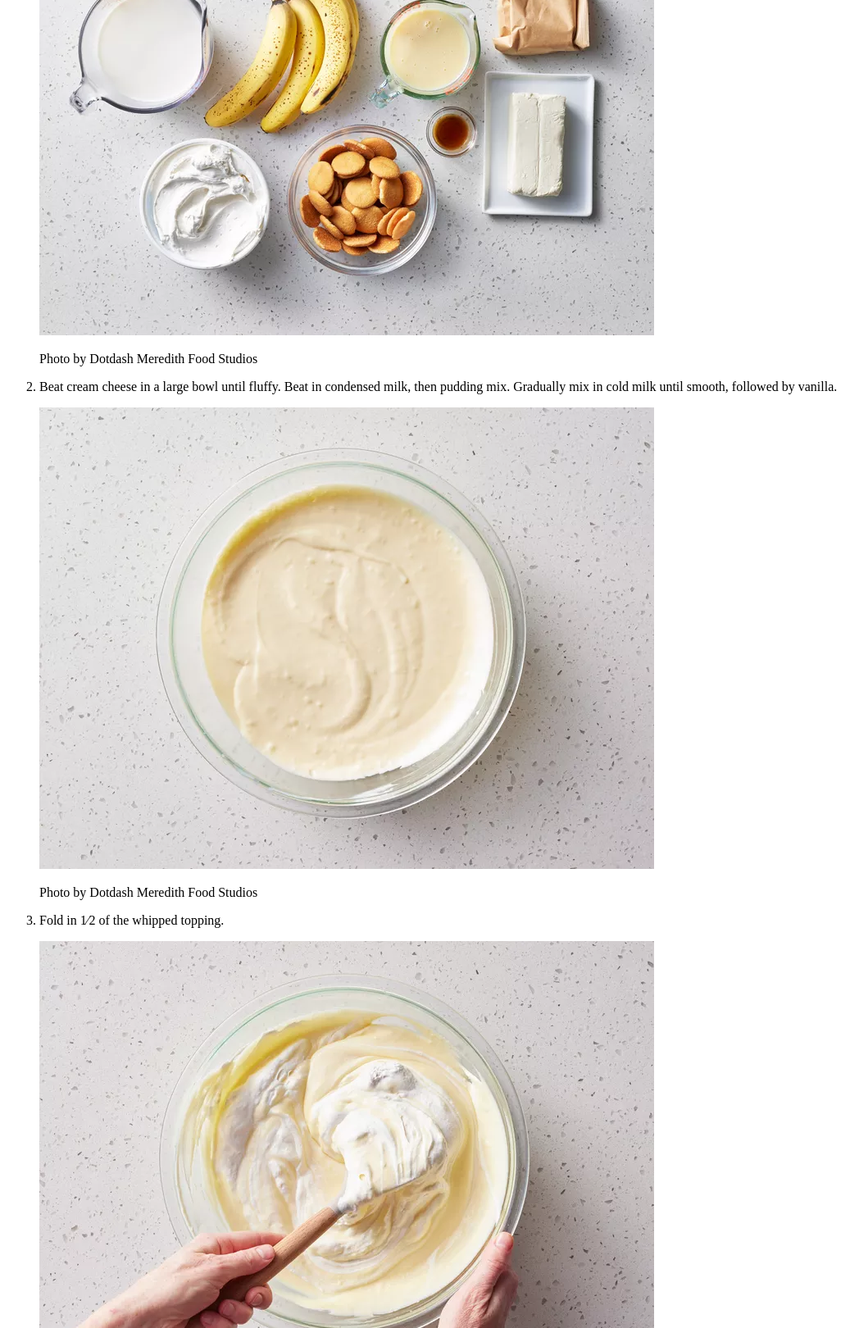
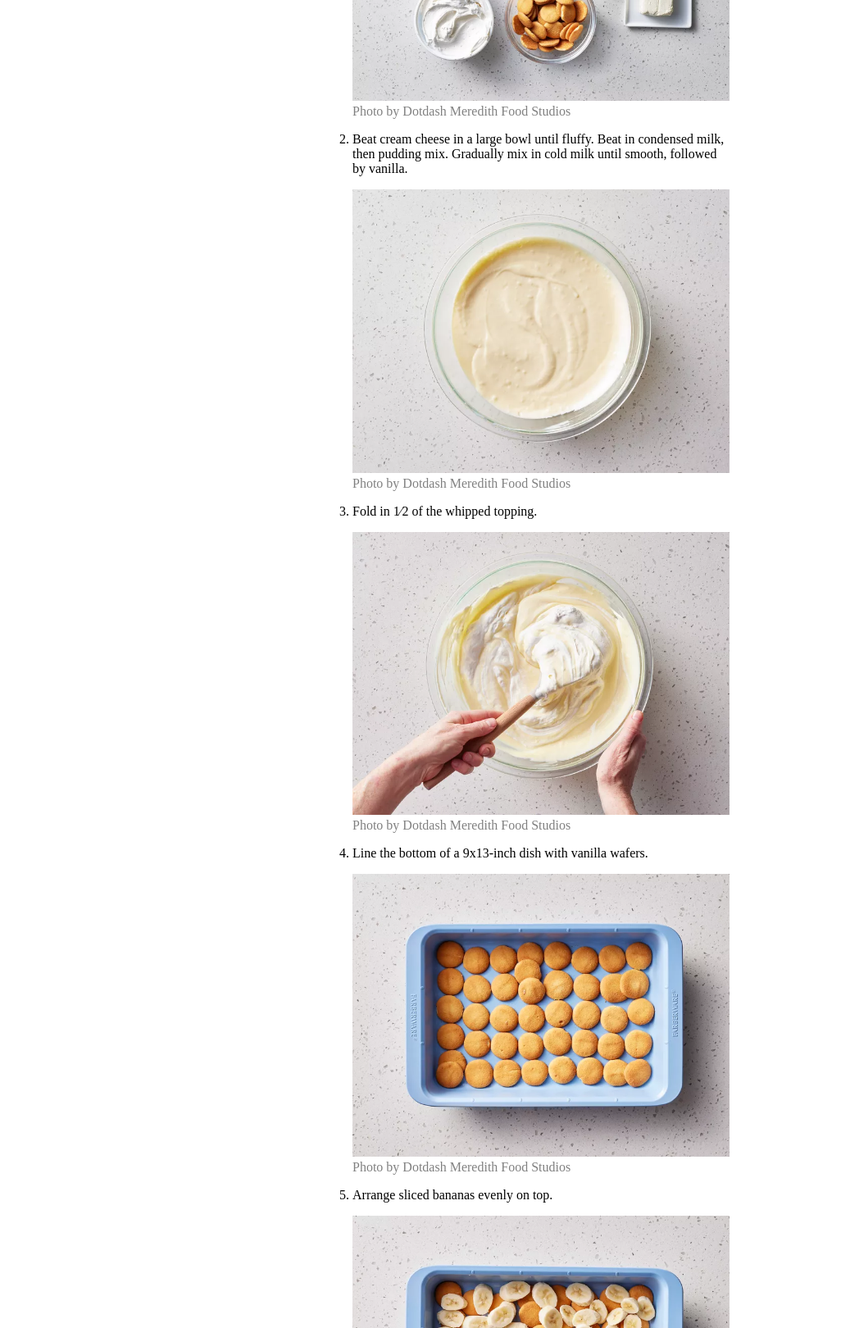
Before and after one commit to aditya24raj/odin-recipes, a plain HTML site: page recipes/banana-pudding.html in a window 1280 px wide. Shown: the part 1180-2800 px from the top of the page at 82% size, without its empty margins (0-1048 px from the left). Drawn offline with Linux system fonts and the light colour scheme.

Commit message:
Add a little CSS

```diff
--- a/recipes/banana-pudding.html
+++ b/recipes/banana-pudding.html
@@ -4,11 +4,12 @@
     <meta charset="UTF-8">
     <meta name="viewport" content="width=device-width, initial-scale=1.0">
     <title>Banana Pudding</title>
+    <link rel="stylesheet" href="../styles/style.css">
 </head>
 <body>
     <h1>Banana Pudding</h1>
     <img src="images/banana-pudding/banana-pudding.png" alt="A piece of lasagna on a white plate"/>
-    <p>Photo by Dotdash Meredith Food Studios</p>
+    <p class="photo-credit">Photo by Dotdash Meredith Food Studios</p>
 
     <h2>Description</h2>
     <p>
@@ -32,13 +33,13 @@
         <li>
             <p>Gather all your ingredients.</p>
             <img src="images/banana-pudding/ingredients.png" alt="All ingredients of banana pudding on a table"/>
-            <p>Photo by Dotdash Meredith Food Studios</p>
+            <p class="photo-credit">Photo by Dotdash Meredith Food Studios</p>
         </li>
 
         <li>
             <p>Beat cream cheese in a large bowl until fluffy. Beat in condensed milk, then pudding mix. Gradually mix in cold milk until smooth, followed by vanilla.</p>
             <img src="images/banana-pudding/beaten_cream_in_glass_bowl.png" alt="Beaten cream in a glass bowl"/>
-            <p>Photo by Dotdash Meredith Food Studios</p>
+            <p class="photo-credit">Photo by Dotdash Meredith Food Studios</p>
         </li>
 
         <li>
@@ -46,7 +47,7 @@
                 Fold in 1&frasl;2 of the whipped topping.
             </p>
             <img src="images/banana-pudding/whipped_topping.png" alt="A bowl with whipped topping"/>
-            <p>Photo by Dotdash Meredith Food Studios</p>
+            <p class="photo-credit">Photo by Dotdash Meredith Food Studios</p>
         </li>
 
         <li>
@@ -54,7 +55,7 @@
                 Line the bottom of a 9x13-inch dish with vanilla wafers.
             </p>
             <img src="images/banana-pudding/dish_with_vanilla_wafers.png" alt="A dish with vanilla wafers arranged in it"/>
-            <p>Photo by Dotdash Meredith Food Studios</p>
+            <p class="photo-credit">Photo by Dotdash Meredith Food Studios</p>
         </li>
 
         <li>
@@ -62,7 +63,7 @@
                 Arrange sliced bananas evenly on top.
             </p>
             <img src="images/banana-pudding/banana_slices_on_vanilla_wafers.png" alt="Banana slices on vanilla wafers"/>
-            <p>Photo by Dotdash Meredith Food Studios</p>
+            <p class="photo-credit">Photo by Dotdash Meredith Food Studios</p>
         </li>
 
         <li>
@@ -70,7 +71,7 @@
                 Cover with pudding mixture.
             </p>
             <img src="images/banana-pudding/dish_with_pudding_mixture.png" alt="Pudding mixture in a dish"/>
-            <p>Photo by Dotdash Meredith Food Studios</p>
+            <p class="photo-credit">Photo by Dotdash Meredith Food Studios</p>
         </li>
 
         <li>
@@ -78,7 +79,7 @@
                 Top with remaining whipped topping.
             </p>
             <img src="images/banana-pudding/whipped_cream_topping.png" alt="Topping of whipped cream"/>
-            <p>Photo by Dotdash Meredith Food Studios</p>
+            <p class="photo-credit">Photo by Dotdash Meredith Food Studios</p>
         </li>
 
         <li>
@@ -86,7 +87,7 @@
                 Cover and chill in the refrigerator for at least 3 hours before serving.
             </p>
             <img src="images/banana-pudding/banana-pudding.png" alt="Banana pudding served on a plate"/>
-            <p>Photo by Dotdash Meredith Food Studios</p>
+            <p class="photo-credit">Photo by Dotdash Meredith Food Studios</p>
         </li>
 
     </ol>
--- /dev/null
+++ b/styles/style.css
@@ -0,0 +1,15 @@
+body {
+    margin: 60px auto;
+    max-width: 500px;
+    padding: 7px;
+
+}
+
+img {
+    max-width: 100%;
+}
+
+.photo-credit {
+    color: grey;
+    margin-top: 0px;
+}
```
Also changed, not shown: recipes/lasagna.html (+11 -10 lines).
